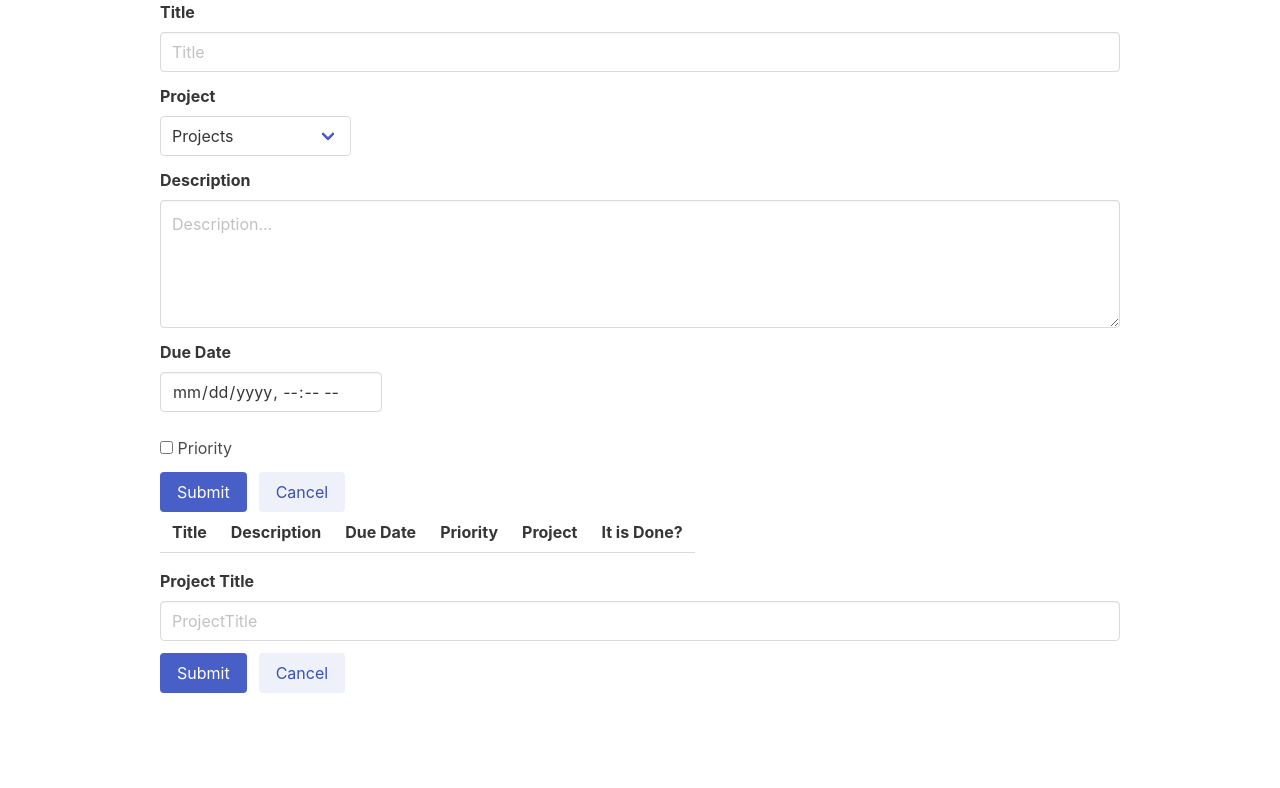
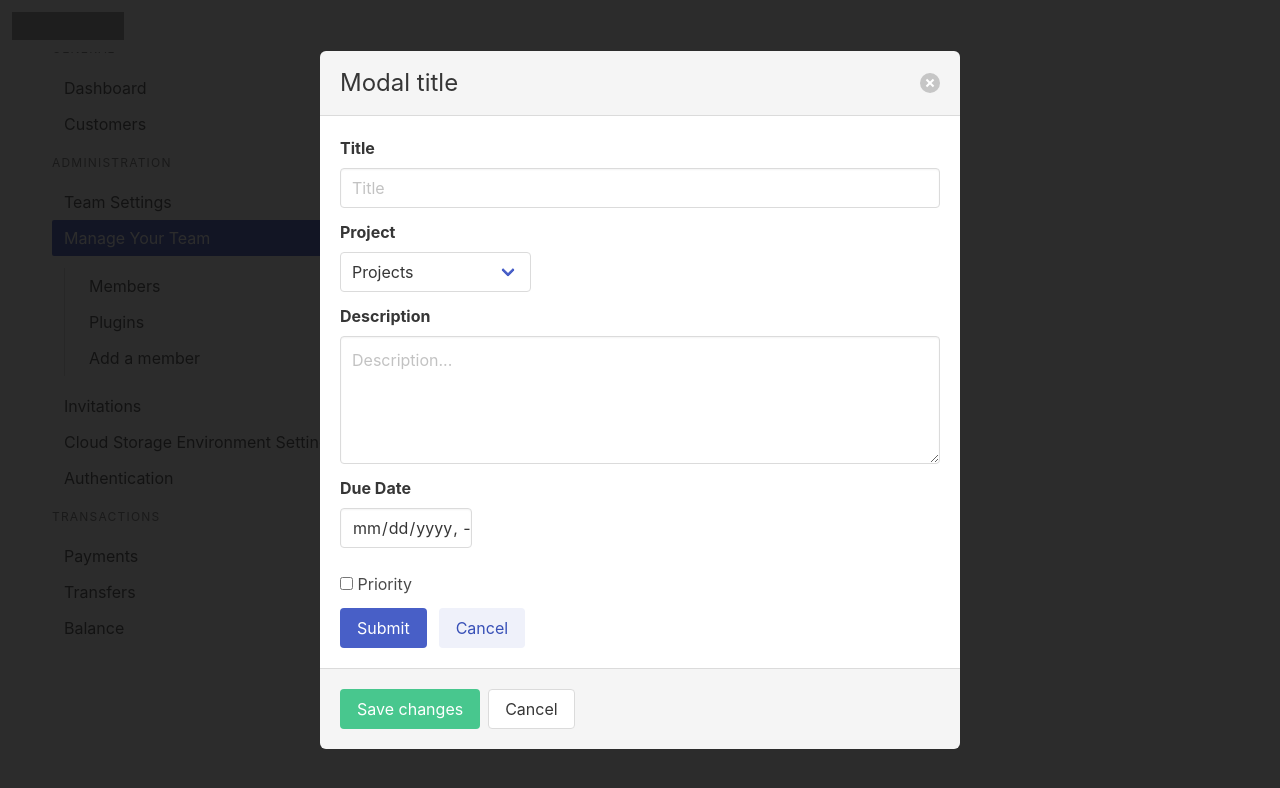
Before and after one commit to brugobi/ToDoList-js, a website built with webpack: page src/index.html in a window 1280 px wide. Built offline with nearby package versions, Linux system fonts and the light colour scheme; grey boxes are pictures that could not be loaded.

Commit message:
add template for navbar sidebar and update the template for the form

```diff
--- a/src/index.html
+++ b/src/index.html
@@ -9,6 +9,66 @@
     <meta name="viewport" content="width=device-width, initial-scale=1">
   </head>
   <body>
+    <nav class="navbar" role="navigation" aria-label="main navigation">
+      <div class="navbar-brand">
+        <a class="navbar-item" href="https://bulma.io">
+          <img src="https://bulma.io/images/bulma-logo.png"
+            alt="Bulma: Free, open source, and modern CSS framework based on Flexbox" width="112" height="28">
+        </a>
+        <a role="button" class="navbar-burger" aria-label="menu" aria-expanded="false">
+          <span aria-hidden="true"></span>
+          <span aria-hidden="true"></span>
+          <span aria-hidden="true"></span>
+        </a>
+      </div>
+    </nav>
+    <div class="container">
+      <div class="columns">
+        <div class="is-one-third">
+          <aside class="menu">
+            <p class="menu-label">
+              General
+            </p>
+            <ul class="menu-list">
+              <li><a>Dashboard</a></li>
+              <li><a>Customers</a></li>
+            </ul>
+            <p class="menu-label">
+              Administration
+            </p>
+            <ul class="menu-list">
+              <li><a>Team Settings</a></li>
+              <li>
+                <a class="is-active">Manage Your Team</a>
+                <ul>
+                  <li><a>Members</a></li>
+                  <li><a>Plugins</a></li>
+                  <li><a>Add a member</a></li>
+                </ul>
+              </li>
+              <li><a>Invitations</a></li>
+              <li><a>Cloud Storage Environment Settings</a></li>
+              <li><a>Authentication</a></li>
+            </ul>
+            <p class="menu-label">
+              Transactions
+            </p>
+            <ul class="menu-list">
+              <li><a>Payments</a></li>
+              <li><a>Transfers</a></li>
+              <li><a>Balance</a></li>
+            </ul>
+          </aside>
+        </div>
+        <div class="is-two-thirds">
+          <div class="modal is-active is-clipped">
+            <div class="modal-background"></div>
+            <div class="modal-card">
+              <header class="modal-card-head">
+                <p class="modal-card-title">Modal title</p>
+                <button class="delete" aria-label="close"></button>
+              </header>
+              <section class="modal-card-body">
                 <div id="form" class="container is-max-desktop">
                   <div class="field">
                     <label class="label">Title</label>
@@ -16,7 +76,6 @@
                       <input id="todoTitle" class="input" type="text" placeholder="Title">
                     </div>
                   </div>
-
                   <div class="field">
                     <label class="label">Project</label>
                     <div class="control">
@@ -28,7 +87,6 @@
                       </div>
                     </div>
                   </div>
-
                   <div class="field">
                     <label class="label">Description</label>
                     <div class="control">
@@ -64,6 +122,14 @@
                     </div>
                   </div>
                 </div>
+              </section>
+              <footer class="modal-card-foot">
+                <button class="button is-success">Save changes</button>
+                <button class="button">Cancel</button>
+              </footer>
+            </div>
+          </div>
+
 
           <div class="container is-max-desktop">
             <table id="todoDisplay" class="table">
@@ -100,5 +166,8 @@
               </div>
             </div>
           </div>
+        </div>
+      </div>
+    </div>
   </body>
 </html>
--- a/src/index.js
+++ b/src/index.js
@@ -52,11 +52,15 @@ formSubmit.addEventListener('click', (event) => {
 
 // add new projects
 const arrayProject = [];
-const newProject = document.getElementById('submit-project-form');
-newProject.addEventListener('click', (e) => {
-  let projectTitle = document.getElementById('projectTitle').value.toLowerCase().replace(/\s/g, '');
+const submitProjectbtn = document.getElementById('submit-project-form');
+submitProjectbtn.addEventListener('click', (e) => {
+  let projectTitle = document.getElementById('projectTitle').value.toLowerCase();
   if (!arrayProject.includes(projectTitle)) {
     arrayProject.push(projectTitle);
   };
   console.log(arrayProject);
 });
+
+// add the project to the options
+
+const arrayOption = [];
```
Also changed, not shown: dist/index.html, 1 other file. Lines whose indentation alone changed are shown as unchanged.
